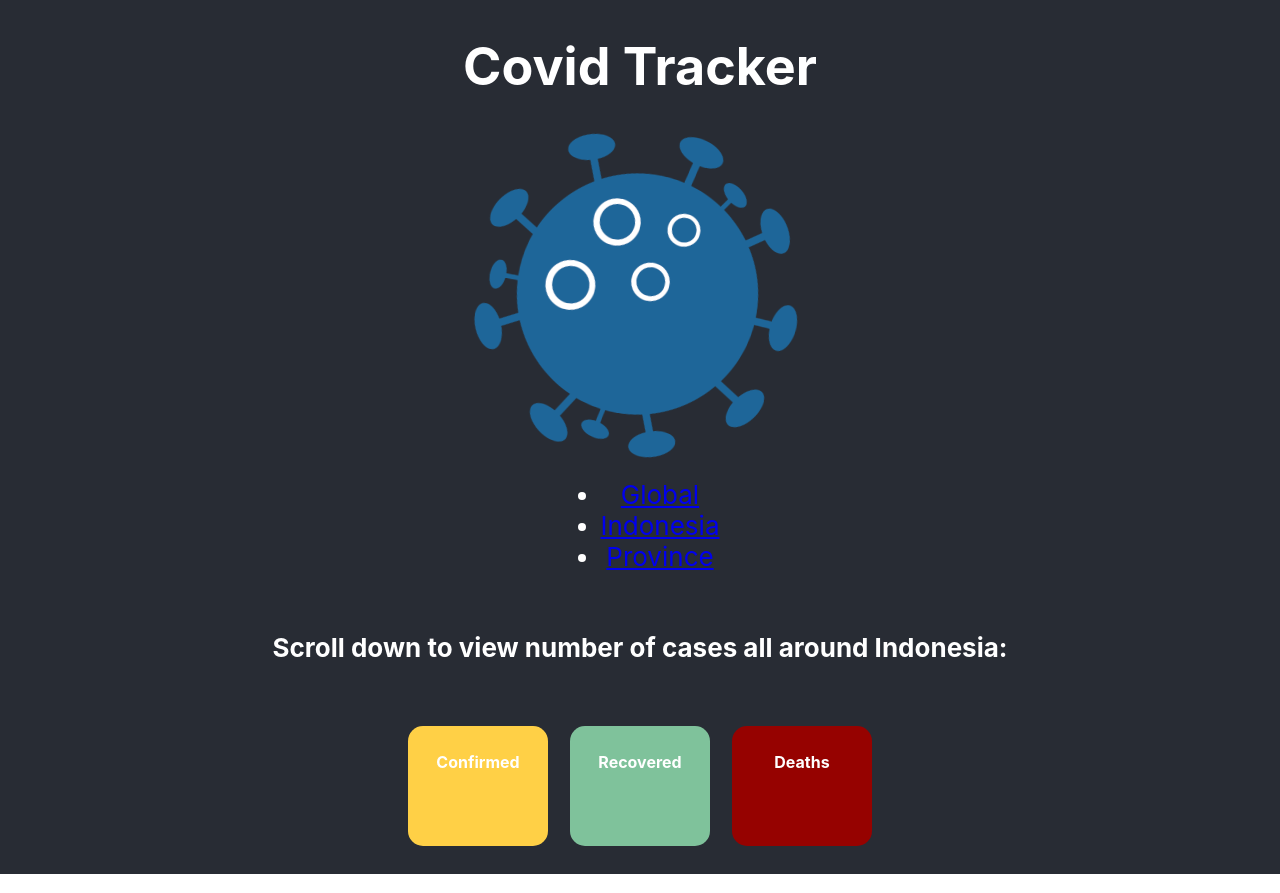
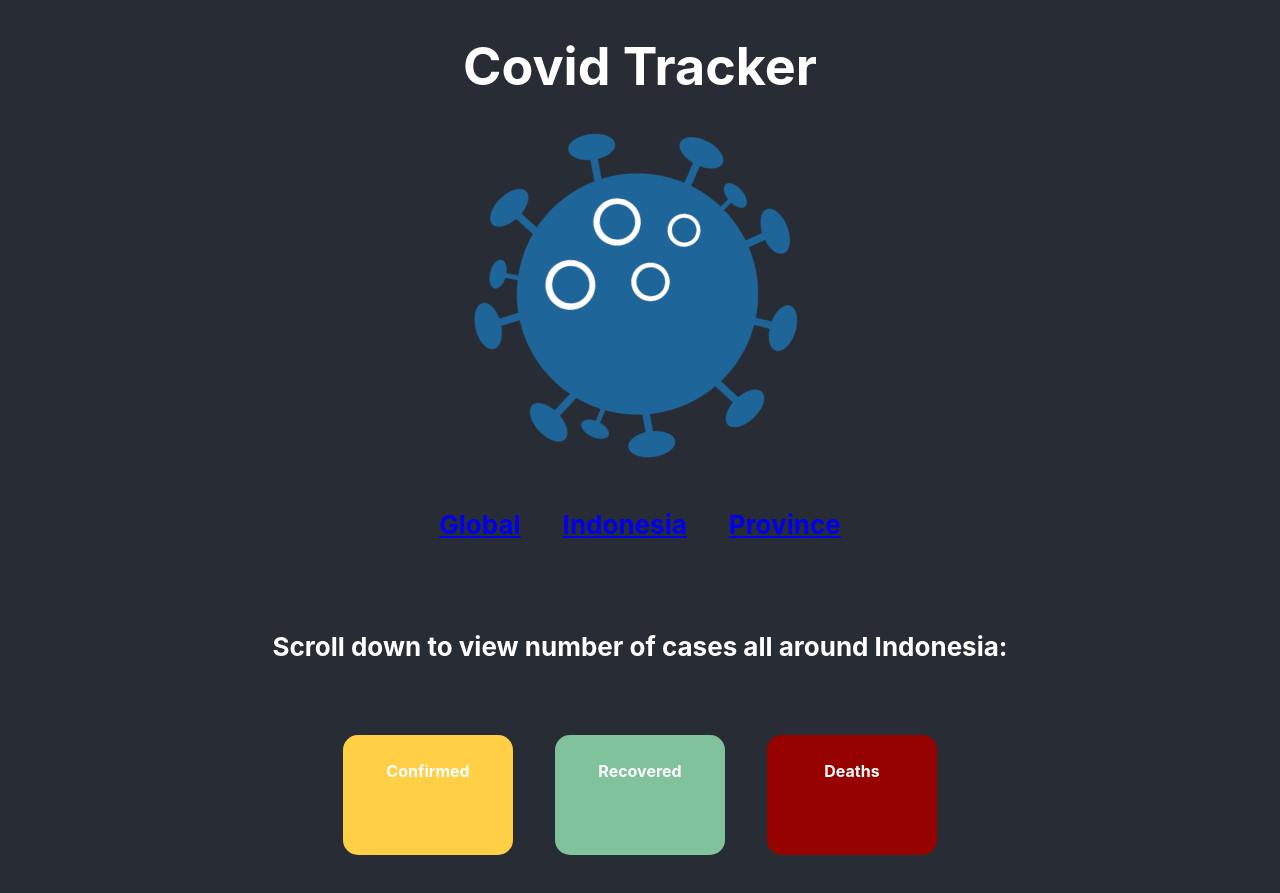
Before and after one commit to jannicefelicia/webproCovidTracker-S21810019, a React (Create React App) app in the folder covid-tracker/: page /indo in a window 1280 px wide. Built offline with nearby package versions, Linux system fonts and the light colour scheme; no server answers.

Commit message:
adding finishing touches

```diff
--- a/covid-tracker/src/App.css
+++ b/covid-tracker/src/App.css
@@ -43,19 +43,18 @@
 }
 
 .th, td {
-  padding: 10px;
+  padding: 20px;
 }
 
 .container {
   display: flex;
   align-items: left;
   justify-content: center;
-  /* flex-direction: column; */
 }
 
 .red-card {
   height: 100px;
-  width: 120px;
+  width: 150px;
   border-radius: 15px;
   font-size: 16px;
   background-color: #960200;
@@ -65,7 +64,7 @@
 
 .yellow-card {
   height: 100px;
-  width: 120px;
+  width: 150px;
   border-radius: 15px;
   font-size: 16px;
   background-color: #FFD046;
@@ -75,10 +74,30 @@
 
 .green-card {
   height: 100px;
-  width: 120px;
+  width: 150px;
   border-radius: 15px;
   font-size: 16px;
   background-color: #7FC29B;
   color: white;
   padding: 10px;
 }
+
+.blue-card {
+  height: 100px;
+  width: 500px;
+  border-radius: 15px;
+  font-size: 20px;
+  background-color: #275DAD;
+  color: white;
+  padding: 10px;
+}
+
+.purple-card {
+  height: 100px;
+  width: 500px;
+  border-radius: 15px;
+  font-size: 20px;
+  background-color: #FFFFFF;
+  color: black;
+  padding: 10px;
+}
--- a/covid-tracker/src/App.js
+++ b/covid-tracker/src/App.js
@@ -4,43 +4,7 @@ import React from 'react';
 import { BrowserRouter as Router, Route, Switch, Link } from 'react-router-dom';
 import { Global, Indo, Province } from './pages';
 
-// function App() {
-//   return (
-
-//         <table>
-//           <td>
-//           <a
-//             className="App-link"
-//             href="/covid-tracker/src/Global.js"
-//             rel="noopener noreferrer"
-//           >
-//             Global
-//           </a>
-//           </td>
-//           <td>
-//           <a
-//             className="App-link"
-//             href="/covid-tracker/src/Indo.js"
-//             rel="noopener noreferrer"
-//           >
-//             Indonesia
-//           </a>
-//           </td>
-//           <td>
-//           <a
-//             className="App-link"
-//             href="/covid-tracker/src/Province.js"
-//             rel="noopener noreferrer"
-//           >
-//             Per Province
-//           </a>
-//           </td>
-//         </table>
-
-//   );
-// }
-
-const App = () =>{
+const App = () => {
   return (
     <div className="App">
       <header className="App-header">
@@ -49,23 +13,25 @@ const App = () =>{
       <Router>
           <div>
               <nav>
-                  <ul>
-                      <li>
+                  <div>
+                    <table>
+                        <td>
                             <Link to="/global">
-                              Global
+                                <h4>Global</h4>
                             </Link>
-                      </li>
-                      <li>
+                        </td>
+                        <td>
                             <Link to="/indo">
-                              Indonesia
+                                <h4>Indonesia</h4>
                             </Link>
-                      </li>
-                      <li>
+                        </td>
+                        <td>
                             <Link to="/province">
-                              Province
+                                <h4>Province</h4>
                             </Link>
-                      </li>
-                  </ul>
+                        </td>
+                    </table>
+                   </div>
               </nav>
           </div>
           <Switch>
--- a/covid-tracker/src/pages/province/Province.js
+++ b/covid-tracker/src/pages/province/Province.js
@@ -14,8 +14,8 @@ const ProvCard = () => {
 
     return(
         <div className="container">
-            <table border="1">
-                <tr>
+            <table >
+                <tr className="blue-card">
                     <th>Province</th>
                     <th>Confirmed</th>
                     <th>Recovered</th>
@@ -23,8 +23,8 @@ const ProvCard = () => {
                 </tr>
                 {province?.map((item) => {
                     return(
-                        <tr>
-                            <th>{item.provinsi}</th>
+                        <tr className="purple-card">
+                            <td>{item.provinsi}</td>
                             <td><NumberFormat value={item.kasusPosi} thousandSeparator={true} displayType={'text'}/></td>
                             <td><NumberFormat value={item.kasusSemb} thousandSeparator={true} displayType={'text'}/></td>
                             <td><NumberFormat value={item.kasusMeni} thousandSeparator={true} displayType={'text'}/></td>
```
Also changed, not shown: 1 other file (tests, documents, lock files or other folders). Lines whose indentation alone changed are shown as unchanged.
